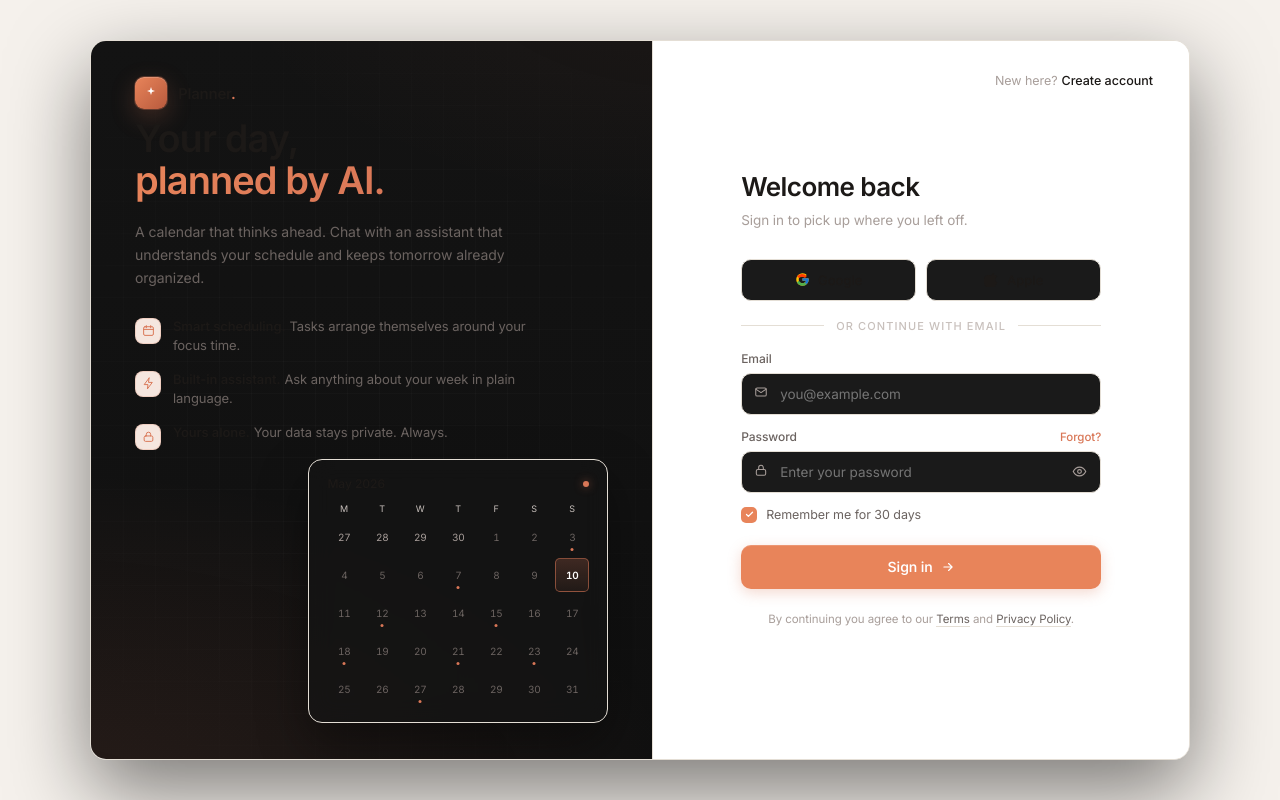
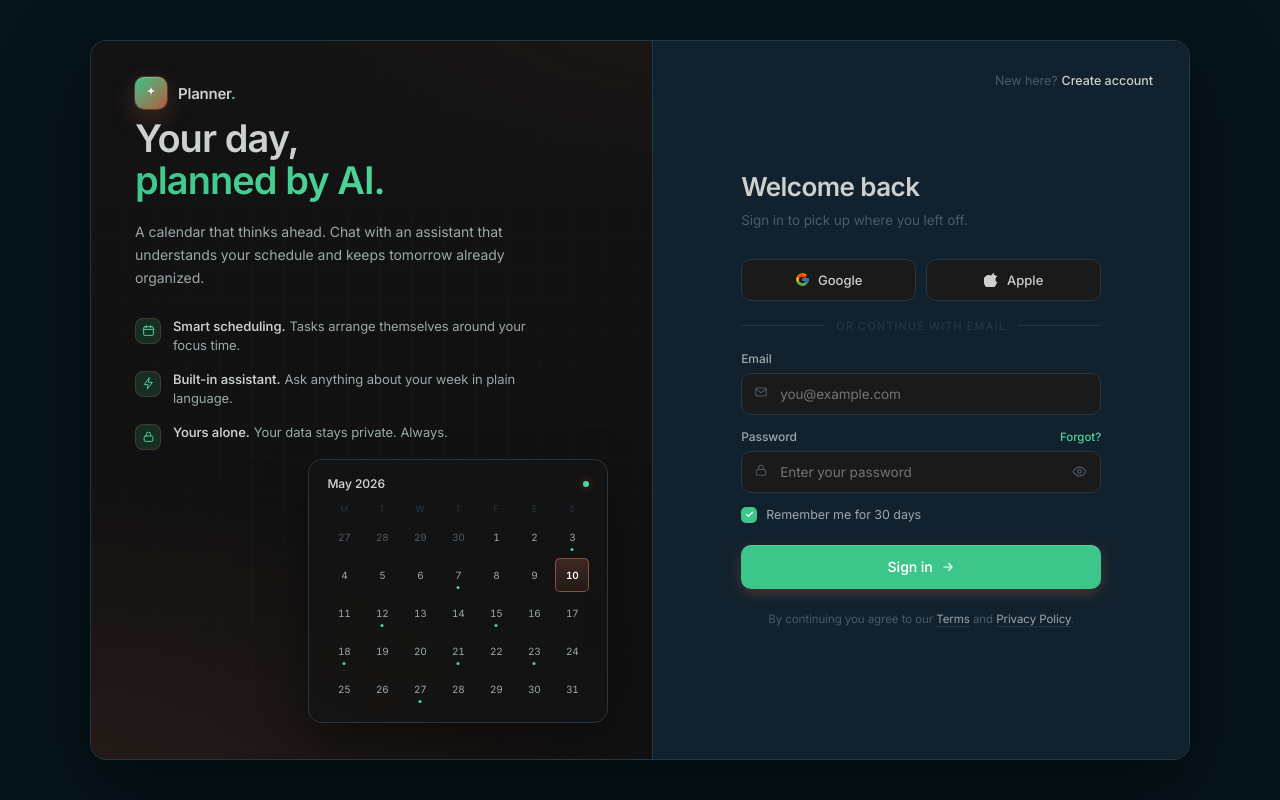
Before and after one commit to shualyyy/planner, a React (Vite) app: page / in a window 1280 px wide. Built offline with nearby package versions, Linux system fonts and the light colour scheme; no server answers.

Commit message:
feat: Dino Task rebrand — navy palette, dino mascot on chat

```diff
--- a/index.html
+++ b/index.html
@@ -8,8 +8,8 @@
     <meta name="viewport" content="width=device-width, initial-scale=1.0, viewport-fit=cover" />
     <meta name="apple-mobile-web-app-capable" content="yes" />
     <meta name="apple-mobile-web-app-status-bar-style" content="black-translucent" />
-    <meta name="apple-mobile-web-app-title" content="Planner" />
-    <title>AI Calendar Planner</title>
+    <meta name="apple-mobile-web-app-title" content="Dino Task" />
+    <title>Dino Task</title>
     <script>
       // Fix iOS Safari 100vh bug — sets --app-h to real visible height
       function setAppH() {
--- a/src/components/SettingsScreen.tsx
+++ b/src/components/SettingsScreen.tsx
@@ -1,10 +1,8 @@
 import { useState, useEffect } from 'react'
 import { supabase } from '../services/supabase'
-import { useTaskStore } from '../store/taskStore'
-import { SunIcon, MoonIcon, IcoBell, IcoLock, IcoHelp, SignOutIcon, ChevronRight } from './icons'
+import { IcoBell, IcoLock, IcoHelp, SignOutIcon, ChevronRight } from './icons'
 
 export default function SettingsScreen() {
-  const { theme, setTheme } = useTaskStore()
   const [email, setEmail] = useState<string | null>(null)
   const [signingOut, setSigningOut] = useState(false)
 
@@ -29,8 +27,27 @@ export default function SettingsScreen() {
   return (
     <div style={{ display: 'flex', flexDirection: 'column', height: '100%', background: 'var(--bg)', overflowY: 'auto', paddingBottom: 'calc(max(env(safe-area-inset-bottom, 0px), 10px) + 76px)' }}>
       {/* Header */}
-      <div style={{ padding: '28px 24px 20px' }}>
-        <h1 style={{ fontFamily: 'var(--font-serif)', fontSize: '36px', fontWeight: 500, letterSpacing: '-0.03em', color: 'var(--text)' }}>You</h1>
+      <div style={{ padding: '28px 24px 20px', display: 'flex', alignItems: 'center', gap: '12px' }}>
+        {/* Dino logo mini */}
+        <svg width="28" height="33" viewBox="0 0 52 60" fill="none" xmlns="http://www.w3.org/2000/svg">
+          <rect x="28" y="1"  width="5" height="9"  rx="2.5" fill="#2BAB78"/>
+          <rect x="22" y="6"  width="4" height="7"  rx="2"   fill="#2BAB78"/>
+          <rect x="17" y="10" width="3.5" height="6" rx="1.75" fill="#2BAB78"/>
+          <rect x="22" y="7"  width="18" height="17" rx="7" fill="#3CC68A"/>
+          <rect x="36" y="17" width="14" height="10" rx="5" fill="#3CC68A"/>
+          <rect x="46" y="19" width="2.5" height="2.5" rx="1.25" fill="#2BAB78"/>
+          <circle cx="37" cy="13" r="3.5" fill="#06141B"/>
+          <circle cx="38" cy="12" r="1.2" fill="#CCD0CF"/>
+          <rect x="20" y="20" width="16" height="8" rx="4" fill="#3CC68A"/>
+          <rect x="6" y="22" width="28" height="24" rx="9" fill="#3CC68A"/>
+          <rect x="10" y="27" width="16" height="15" rx="6" fill="#2BAB78"/>
+          <path d="M6 36 C0 34, -2 40, 4 42" stroke="#3CC68A" strokeWidth="7" strokeLinecap="round" fill="none"/>
+          <rect x="9"  y="42" width="10" height="12" rx="5" fill="#3CC68A"/>
+          <rect x="22" y="42" width="10" height="12" rx="5" fill="#3CC68A"/>
+          <rect x="7"  y="51" width="13" height="5" rx="2.5" fill="#2BAB78"/>
+          <rect x="20" y="51" width="13" height="5" rx="2.5" fill="#2BAB78"/>
+        </svg>
+        <h1 style={{ fontFamily: 'var(--font-serif)', fontSize: '32px', fontWeight: 500, letterSpacing: '-0.03em', color: 'var(--text)' }}>You</h1>
       </div>
 
       <div style={{ padding: '0 20px', display: 'flex', flexDirection: 'column', gap: '8px' }}>
@@ -40,7 +57,7 @@ export default function SettingsScreen() {
             width: '52px', height: '52px', borderRadius: '50%', flexShrink: 0,
             background: 'linear-gradient(135deg, var(--accent), var(--accent-2))',
             display: 'flex', alignItems: 'center', justifyContent: 'center',
-            color: '#fff', fontSize: '18px', fontWeight: 600,
+            color: 'var(--accent-ink)', fontSize: '18px', fontWeight: 600,
             boxShadow: '0 4px 12px var(--accent-glow)',
           }}>
             {initial}
@@ -53,31 +70,6 @@ export default function SettingsScreen() {
               <span style={{ fontSize: '10.5px', fontWeight: 600, letterSpacing: '0.1em', textTransform: 'uppercase', padding: '4px 10px', background: 'var(--accent-soft)', color: 'var(--accent-2)', borderRadius: '999px' }}>
                 Free
               </span>
-            </div>
-          </div>
-        </div>
-
-        {/* Appearance */}
-        <div className="settings-section-label">Appearance</div>
-        <div className="settings-card">
-          <div className="settings-row" style={{ cursor: 'default' }}>
-            <div className="set-icon">
-              {theme === 'light' ? <SunIcon size={15} /> : <MoonIcon size={15} />}
-            </div>
-            <span style={{ flex: 1, fontSize: '13px', fontWeight: 500 }}>Theme</span>
-            {/* Theme pills */}
-            <div style={{ display: 'inline-flex', background: 'var(--surface2)', borderRadius: '999px', padding: '3px', gap: '2px' }}>
-              {(['light', 'dark'] as const).map(t => (
-                <button key={t} onClick={() => setTheme(t)} style={{
-                  width: '38px', height: '30px', borderRadius: '999px', border: 'none', cursor: 'pointer',
-                  background: theme === t ? 'var(--surface)' : 'transparent',
-                  boxShadow: theme === t ? '0 1px 3px rgba(0,0,0,0.08)' : 'none',
-                  display: 'flex', alignItems: 'center', justifyContent: 'center',
-                  color: 'var(--text-2)', transition: 'all 0.2s',
-                }}>
-                  {t === 'light' ? <SunIcon size={15} /> : <MoonIcon size={15} />}
-                </button>
-              ))}
             </div>
           </div>
         </div>
@@ -119,7 +111,7 @@ export default function SettingsScreen() {
 
         {/* Version */}
         <div style={{ textAlign: 'center', fontSize: '11px', fontWeight: 450, color: 'var(--text-muted)', padding: '16px 0 28px', letterSpacing: '0.02em' }}>
-          Planer · v2.0
+          Dino Task · v2.1
         </div>
       </div>
     </div>
--- a/src/index.css
+++ b/src/index.css
@@ -1,100 +1,51 @@
-/* ── Design tokens ── */
-:root, [data-theme="light"] {
+/* ── Design tokens — Dino Task dark navy ── */
+:root {
   --font-sans:    'Inter', -apple-system, BlinkMacSystemFont, sans-serif;
   --font-serif:   'Fraunces', 'Inter', serif;
 
-  --bg:           #F5F1EC;
-  --bg-2:         #EDE7DF;
-  --surface:      #FFFFFF;
-  --surface2:     #F5F1EC;
-  --border:       #E4DED5;
-  --hairline:     rgba(28,25,23,0.06);
-  --text:         #1C1917;
-  --text-2:       #6B6360;
-  --text-muted:   #A89E9A;
-  --text-faint:   #C8C0BC;
-  --accent:       #E8845A;
-  --accent-2:     #D97757;
-  --accent-soft:  #F5E6DF;
-  --accent-ink:   #4A2418;
-  --accent-glow:  rgba(232,132,90,0.32);
-  --success:      #4F9E7E;
-  --success-soft: #DDEDE3;
-  --danger:       #DA5454;
-  --danger-text:  #DA5454;
-  --danger-soft:  rgba(218,84,84,0.10);
-  --danger-border: rgba(218,84,84,0.25);
-  --info:         #2563eb;
-  --info-hover:   #3b82f6;
-  --shadow:       rgba(0,0,0,0.08);
-
-  --ev-0: #B8D4F2;
-  --ev-1: #F5BDD0;
-  --ev-2: #F5E28A;
-  --ev-3: #8ED4C8;
-  --ev-4: #C8B4E8;
-  --ev-5: #A8D8B0;
-  --ev-ink: #1C1917;
-
-  --tabbar-bg:     rgba(255,255,255,0.78);
-  --tabbar-stroke: rgba(28,25,23,0.06);
-  --tabbar-shadow: 0 12px 36px rgba(74,36,24,0.10), 0 1px 0 rgba(255,255,255,0.9) inset;
-  --sheet-shadow:  0 -8px 40px rgba(0,0,0,0.16);
-  --card-shadow:   0 0 0 0.5px var(--hairline);
-
-  --panel:       var(--surface);
-  --panel-2:     var(--surface2);
-  --border-soft: var(--border);
-  --shadow-lg:   0 30px 80px rgba(0,0,0,0.12);
-  --hover-overlay: rgba(0,0,0,0.04);
-  --danger-text-2: #fca5a5;
-  --danger-soft-2: rgba(218,84,84,0.13);
-}
-
-[data-theme="dark"] {
-  --bg:           #0F0D0B;
-  --bg-2:         #16130F;
-  --surface:      #1B1714;
-  --surface2:     #221D19;
-  --border:       #2A231F;
-  --hairline:     rgba(255,255,255,0.06);
-  --text:         #F2EBE6;
-  --text-2:       #A89E9A;
-  --text-muted:   #6B6360;
-  --text-faint:   #3A3431;
-  --accent:       #E8845A;
-  --accent-2:     #F0976F;
-  --accent-soft:  rgba(232,132,90,0.16);
-  --accent-ink:   #FFE5D6;
-  --accent-glow:  rgba(232,132,90,0.40);
-  --success:      #6DBF9A;
-  --success-soft: rgba(109,191,154,0.14);
+  --bg:           #06141B;
+  --bg-2:         #0D1B27;
+  --surface:      #11212D;
+  --surface2:     #1A2E3D;
+  --border:       #253745;
+  --hairline:     rgba(255,255,255,0.07);
+  --text:         #CCD0CF;
+  --text-2:       #9BA8AB;
+  --text-muted:   #4A5C6A;
+  --text-faint:   #253745;
+  --accent:       #3CC68A;
+  --accent-2:     #4DD69A;
+  --accent-soft:  rgba(60,198,138,0.15);
+  --accent-ink:   #001A0D;
+  --accent-glow:  rgba(60,198,138,0.35);
+  --success:      #3CC68A;
+  --success-soft: rgba(60,198,138,0.12);
   --danger:       #E47474;
   --danger-text:  #E47474;
   --danger-soft:  rgba(228,116,116,0.12);
-  --danger-border: rgba(228,116,116,0.25);
-  --info:         #3b82f6;
-  --info-hover:   #60a5fa;
-  --shadow:       rgba(0,0,0,0.30);
+  --danger-border: rgba(228,116,116,0.28);
+  --info:         #4A9BE8;
+  --info-hover:   #5AAFF8;
+  --shadow:       rgba(0,0,0,0.45);
 
-  --ev-0: #6E94BD;
-  --ev-1: #B98599;
-  --ev-2: #BFA958;
-  --ev-3: #5BA294;
-  --ev-4: #9783BD;
-  --ev-5: #6FA579;
-  --ev-ink: #0F0D0B;
+  --ev-0: #4A7CAD;
+  --ev-1: #A07090;
+  --ev-2: #A89050;
+  --ev-3: #3A8A80;
+  --ev-4: #7060A0;
+  --ev-5: #3C8A60;
+  --ev-ink: #06141B;
 
-  --tabbar-bg:     rgba(27,23,20,0.78);
-  --tabbar-stroke: rgba(255,255,255,0.08);
-  --tabbar-shadow: 0 12px 36px rgba(0,0,0,0.4), 0 1px 0 rgba(255,255,255,0.04) inset;
-  --sheet-shadow:  0 -8px 40px rgba(0,0,0,0.5);
+  --tabbar-bg:     rgba(17,33,45,0.88);
+  --tabbar-stroke: rgba(255,255,255,0.09);
+  --tabbar-shadow: 0 12px 36px rgba(0,0,0,0.55), 0 1px 0 rgba(255,255,255,0.06) inset;
+  --sheet-shadow:  0 -8px 40px rgba(0,0,0,0.65);
   --card-shadow:   0 0 0 0.5px var(--hairline);
 
-  --panel:       var(--surface);
-  --panel-2:     var(--surface2);
-  --border-soft: var(--border);
-  --shadow-lg:   0 30px 80px rgba(0,0,0,0.5);
+  --panel:         var(--surface);
+  --panel-2:       var(--surface2);
+  --border-soft:   var(--border);
+  --shadow-lg:     0 30px 80px rgba(0,0,0,0.55);
   --hover-overlay: rgba(255,255,255,0.04);
   --danger-text-2: #fca5a5;
   --danger-soft-2: rgba(228,116,116,0.13);
@@ -123,7 +74,7 @@ input, textarea { font-family: inherit; color: inherit; }
   position: fixed;
   left: 50%;
   transform: translateX(-50%);
-  bottom: max(calc(env(safe-area-inset-bottom, 8px) - 16px), 4px);
+  bottom: max(calc(env(safe-area-inset-bottom, 8px) - 10px), 8px);
   width: 312px;
   height: 56px;
   border-radius: 28px;
@@ -170,14 +121,14 @@ input, textarea { font-family: inherit; color: inherit; }
 /* ── FAB ── */
 .fab-v2 {
   position: fixed;
-  bottom: calc(max(calc(env(safe-area-inset-bottom, 8px) - 16px), 4px) + 64px);
+  bottom: calc(max(calc(env(safe-area-inset-bottom, 8px) - 10px), 8px) + 64px);
   right: 22px;
   width: 56px; height: 56px;
   border-radius: 50%;
   background: var(--accent);
-  color: #fff;
+  color: var(--accent-ink);
   display: flex; align-items: center; justify-content: center;
-  box-shadow: 0 1px 0 rgba(255,255,255,0.25) inset, 0 8px 24px var(--accent-glow);
+  box-shadow: 0 1px 0 rgba(255,255,255,0.2) inset, 0 8px 24px var(--accent-glow);
   z-index: 350;
   transition: transform 0.15s;
   border: none;
@@ -206,8 +157,8 @@ input, textarea { font-family: inherit; color: inherit; }
   letter-spacing: 0.02em;
 }
 .seg-pill.on {
-  background: var(--text);
-  color: var(--bg);
+  background: var(--accent);
+  color: var(--accent-ink);
 }
 
 /* ── Calendar ── */
@@ -230,9 +181,9 @@ input, textarea { font-family: inherit; color: inherit; }
 .d30.other { pointer-events: none; }
 .d-num { font-size: 13px; font-weight: 500; font-variant-numeric: tabular-nums; color: var(--text); line-height: 1; }
 .d30.other .d-num { color: var(--text-faint); }
-.d30.today { background: var(--text); }
-.d30.today .d-num { color: var(--bg); font-weight: 600; }
-.d30.today .d-dot { background: var(--bg) !important; opacity: 0.7; }
+.d30.today { background: var(--accent); }
+.d30.today .d-num { color: var(--accent-ink); font-weight: 600; }
+.d30.today .d-dot { background: var(--accent-ink) !important; opacity: 0.5; }
 .d-dots { display: flex; gap: 2px; margin-top: auto; justify-content: center; }
 .d-dot { width: 4px; height: 4px; border-radius: 50%; }
 
@@ -246,9 +197,7 @@ input, textarea { font-family: inherit; color: inherit; }
 
 /* ── Date/time picker icons ── */
 input[type="date"]::-webkit-calendar-picker-indicator,
-input[type="time"]::-webkit-calendar-picker-indicator { filter: invert(0.4); cursor: pointer; }
-[data-theme="light"] input[type="date"]::-webkit-calendar-picker-indicator,
-[data-theme="light"] input[type="time"]::-webkit-calendar-picker-indicator { filter: none; }
+input[type="time"]::-webkit-calendar-picker-indicator { filter: invert(0.7); cursor: pointer; }
 
 /* ── Animations ── */
 @keyframes blink {
@@ -256,8 +205,8 @@ input[type="time"]::-webkit-calendar-picker-indicator { filter: invert(0.4); cur
   40% { opacity: 1; transform: translateY(-2px); }
 }
 @keyframes micPulse {
-  0%, 100% { box-shadow: 0 0 0 0 rgba(232,132,90,0.4); }
-  50% { box-shadow: 0 0 0 5px rgba(232,132,90,0); }
+  0%, 100% { box-shadow: 0 0 0 0 rgba(60,198,138,0.4); }
+  50% { box-shadow: 0 0 0 5px rgba(60,198,138,0); }
 }
 @keyframes ping {
   0%, 100% { opacity: 1; transform: scale(1); }
@@ -275,3 +224,7 @@ input[type="time"]::-webkit-calendar-picker-indicator { filter: invert(0.4); cur
   from { opacity: 0; transform: translateY(6px); }
   to { opacity: 1; transform: translateY(0); }
 }
+@keyframes dinoFloat {
+  0%, 100% { transform: translateY(0px); }
+  50% { transform: translateY(-5px); }
+}
```
Also changed, not shown: src/components/AssistantScreen.tsx (+85 -23 lines).
